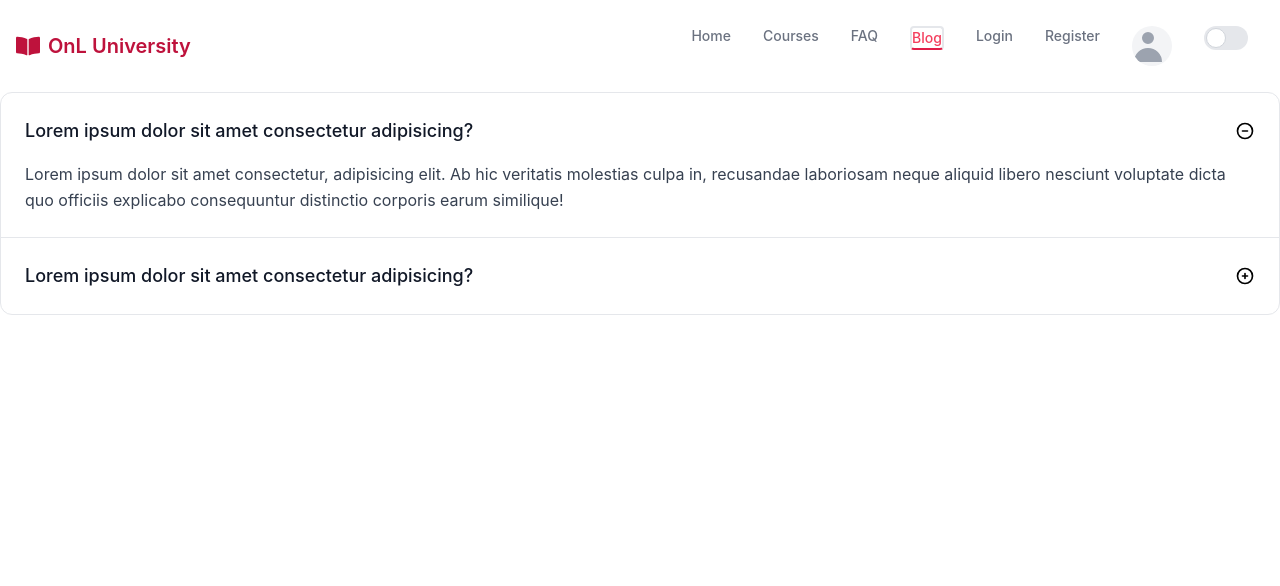
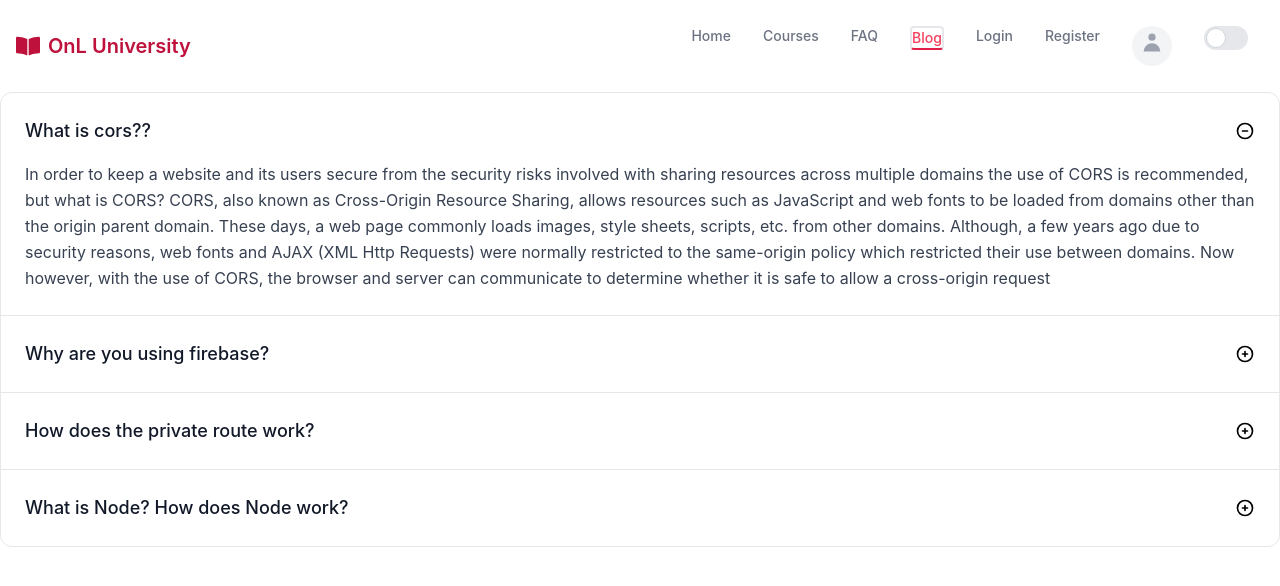
Before and after one commit to arifbiswas/Onl-University-client, a React (Create React App) app: page /blog in a window 1280 px wide. Shown: the top 586 px of the page. Built offline with nearby package versions, Linux system fonts and the light colour scheme; no server answers.

Commit message:
dose not work site

```diff
--- a/src/Contexts/AuthContext.js
+++ b/src/Contexts/AuthContext.js
@@ -43,8 +43,8 @@
         const unsubscribe =()=>{
             onAuthStateChanged(auth,currentUser=>{
                 setUser(currentUser);
+                console.log(currentUser);
                 setLoader(false);
-
             })
         }
         return ()=>{
@@ -53,6 +53,7 @@
     },[])
 
     const LogOut = () =>{
+        setLoader(true)
         return signOut(auth)
     }
     const userInfo =
--- a/src/Routers/PrivateRoute.js
+++ b/src/Routers/PrivateRoute.js
@@ -7,6 +7,7 @@
 const PrivateRoute = ({ children }) => {
   const { user, loader } = useContext(AuthProvider);
   const location = useLocation();
+
   if (loader) {
     return (
       <div className="text-center">
@@ -31,9 +32,6 @@
       </div>
     );
   }
-  if (!user) {
-    return <Navigate to="/login" state={{from:location}} replace></Navigate>;
-  }
   return children;
 };
 
--- a/src/pages/pages/Blog.js
+++ b/src/pages/pages/Blog.js
@@ -7,7 +7,7 @@
         <details className="group p-6" open>
           <summary className="flex cursor-pointer items-center justify-between">
             <h2 className="text-lg font-medium text-gray-900">
-              Lorem ipsum dolor sit amet consectetur adipisicing?
+              What is cors??
             </h2>
 
             <span className="relative ml-1.5 h-5 w-5 flex-shrink-0">
@@ -44,17 +44,25 @@
           </summary>
 
           <p className="mt-4 leading-relaxed text-gray-700">
-            Lorem ipsum dolor sit amet consectetur, adipisicing elit. Ab hic
-            veritatis molestias culpa in, recusandae laboriosam neque aliquid
-            libero nesciunt voluptate dicta quo officiis explicabo consequuntur
-            distinctio corporis earum similique!
+            In order to keep a website and its users secure from the security
+            risks involved with sharing resources across multiple domains the
+            use of CORS is recommended, but what is CORS? CORS, also known as
+            Cross-Origin Resource Sharing, allows resources such as JavaScript
+            and web fonts to be loaded from domains other than the origin parent
+            domain. These days, a web page commonly loads images, style sheets,
+            scripts, etc. from other domains. Although, a few years ago due to
+            security reasons, web fonts and AJAX (XML Http Requests) were
+            normally restricted to the same-origin policy which restricted their
+            use between domains. Now however, with the use of CORS, the browser
+            and server can communicate to determine whether it is safe to allow
+            a cross-origin request
           </p>
         </details>
 
         <details className="group p-6">
           <summary className="flex cursor-pointer items-center justify-between">
             <h2 className="text-lg font-medium text-gray-900">
-              Lorem ipsum dolor sit amet consectetur adipisicing?
+            Why are you using firebase?
             </h2>
 
             <span className="relative ml-1.5 h-5 w-5 flex-shrink-0">
@@ -91,10 +99,93 @@
           </summary>
 
           <p className="mt-4 leading-relaxed text-gray-700">
-            Lorem ipsum dolor sit amet consectetur, adipisicing elit. Ab hic
-            veritatis molestias culpa in, recusandae laboriosam neque aliquid
-            libero nesciunt voluptate dicta quo officiis explicabo consequuntur
-            distinctio corporis earum similique!
+          The Firebase Realtime Database lets you build rich, collaborative applications by allowing secure access to the database directly from client-side code. Data is persisted locally, and even while offline, realtime events continue to fire, giving the end user a responsive experience
+          </p>
+        </details>
+        <details className="group p-6">
+          <summary className="flex cursor-pointer items-center justify-between">
+            <h2 className="text-lg font-medium text-gray-900">
+            How does the private route work?
+            </h2>
+
+            <span className="relative ml-1.5 h-5 w-5 flex-shrink-0">
+              <svg
+                xmlns="http://www.w3.org/2000/svg"
+                className="absolute inset-0 h-5 w-5 opacity-100 group-open:opacity-0"
+                fill="none"
+                viewBox="0 0 24 24"
+                stroke="currentColor"
+                stroke-width="2"
+              >
+                <path
+                  stroke-linecap="round"
+                  stroke-linejoin="round"
+                  d="M12 9v3m0 0v3m0-3h3m-3 0H9m12 0a9 9 0 11-18 0 9 9 0 0118 0z"
+                />
+              </svg>
+
+              <svg
+                xmlns="http://www.w3.org/2000/svg"
+                className="absolute inset-0 h-5 w-5 opacity-0 group-open:opacity-100"
+                fill="none"
+                viewBox="0 0 24 24"
+                stroke="currentColor"
+                stroke-width="2"
+              >
+                <path
+                  stroke-linecap="round"
+                  stroke-linejoin="round"
+                  d="M15 12H9m12 0a9 9 0 11-18 0 9 9 0 0118 0z"
+                />
+              </svg>
+            </span>
+          </summary>
+
+          <p className="mt-4 leading-relaxed text-gray-700">
+          The private route component is similar to the public route, the only change is that redirect URL and authenticate condition. If the user is not authenticated he will be redirected to the login page and the user can only access the authenticated routes If he is authenticated (Logged in
+          </p>
+        </details>
+        <details className="group p-6">
+          <summary className="flex cursor-pointer items-center justify-between">
+            <h2 className="text-lg font-medium text-gray-900">
+            What is Node? How does Node work?
+            </h2>
+
+            <span className="relative ml-1.5 h-5 w-5 flex-shrink-0">
+              <svg
+                xmlns="http://www.w3.org/2000/svg"
+                className="absolute inset-0 h-5 w-5 opacity-100 group-open:opacity-0"
+                fill="none"
+                viewBox="0 0 24 24"
+                stroke="currentColor"
+                stroke-width="2"
+              >
+                <path
+                  stroke-linecap="round"
+                  stroke-linejoin="round"
+                  d="M12 9v3m0 0v3m0-3h3m-3 0H9m12 0a9 9 0 11-18 0 9 9 0 0118 0z"
+                />
+              </svg>
+
+              <svg
+                xmlns="http://www.w3.org/2000/svg"
+                className="absolute inset-0 h-5 w-5 opacity-0 group-open:opacity-100"
+                fill="none"
+                viewBox="0 0 24 24"
+                stroke="currentColor"
+                stroke-width="2"
+              >
+                <path
+                  stroke-linecap="round"
+                  stroke-linejoin="round"
+                  d="M15 12H9m12 0a9 9 0 11-18 0 9 9 0 0118 0z"
+                />
+              </svg>
+            </span>
+          </summary>
+
+          <p className="mt-4 leading-relaxed text-gray-700">
+          It is a used as backend service where javascript works on the server-side of the application. This way javascript is used on both frontend and backend. Node. js runs on chrome v8 engine which converts javascript code into machine code, it is highly scalable, lightweight, fast, and data-intensive.
           </p>
         </details>
       </div>
--- a/src/pages/pages/CourseInfo.js
+++ b/src/pages/pages/CourseInfo.js
@@ -38,9 +38,9 @@
               xmlns="http://www.w3.org/2000/svg"
             >
               <path
-                fill-rule="evenodd"
+                fillRule="evenodd"
                 d="M10.293 3.293a1 1 0 011.414 0l6 6a1 1 0 010 1.414l-6 6a1 1 0 01-1.414-1.414L14.586 11H3a1 1 0 110-2h11.586l-4.293-4.293a1 1 0 010-1.414z"
-                clip-rule="evenodd"
+                clipRule="evenodd"
               ></path>
             </svg>
           </NavLink>
--- a/src/pages/pages/Home.js
+++ b/src/pages/pages/Home.js
@@ -12,13 +12,12 @@
             <h1 className="text-3xl font-extrabold sm:text-5xl">
               Let us find your
               <strong className="block font-extrabold text-rose-700">
-              Choice and grow up make life easy.
+              Choice and grow up make your life easy.
               </strong>
             </h1>
 
             <p className="mt-4 max-w-lg sm:text-xl sm:leading-relaxed">
-              Lorem ipsum dolor sit amet consectetur, adipisicing elit. Nesciunt
-              illo tenetur fuga ducimus numquam ea!
+            Community colleges are designed to make college more accessible, yet 6 out of every 10 community college students cannot reap the full rewards of higher education because they do not earn their degree. For graduates, rewards often include making more money.
             </p>
 
             <div className="mt-8 flex flex-wrap gap-4 text-center">
--- a/src/pages/shearedPages/Header.js
+++ b/src/pages/shearedPages/Header.js
@@ -164,7 +164,7 @@
                       <Tooltip content={user?.displayName ?user.displayName :'No Login'} placement="bottom">
                         <div className="overflow-hidden relative w-10 h-10 bg-gray-100 rounded-full dark:bg-gray-600">
                           <svg
-                            className="absolute -left-1 w-10 h-10 text-gray-400"
+                            className="absolute left-2 bottom-3 w-6 h-6 text-gray-400"
                             fill="currentColor"
                             viewBox="0 0 20 20"
                             xmlns="http://www.w3.org/2000/svg"
```
Also changed, not shown: src/pages/pages/Admission.js (+8 -8 lines), src/pages/pages/AllCourseInfo.js (+4 -4 lines), src/pages/pages/Course.js (+7 -7 lines), src/pages/pages/DownloadPDF.js (+7 -7 lines), 1 other file (tests, documents, lock files or other folders).
